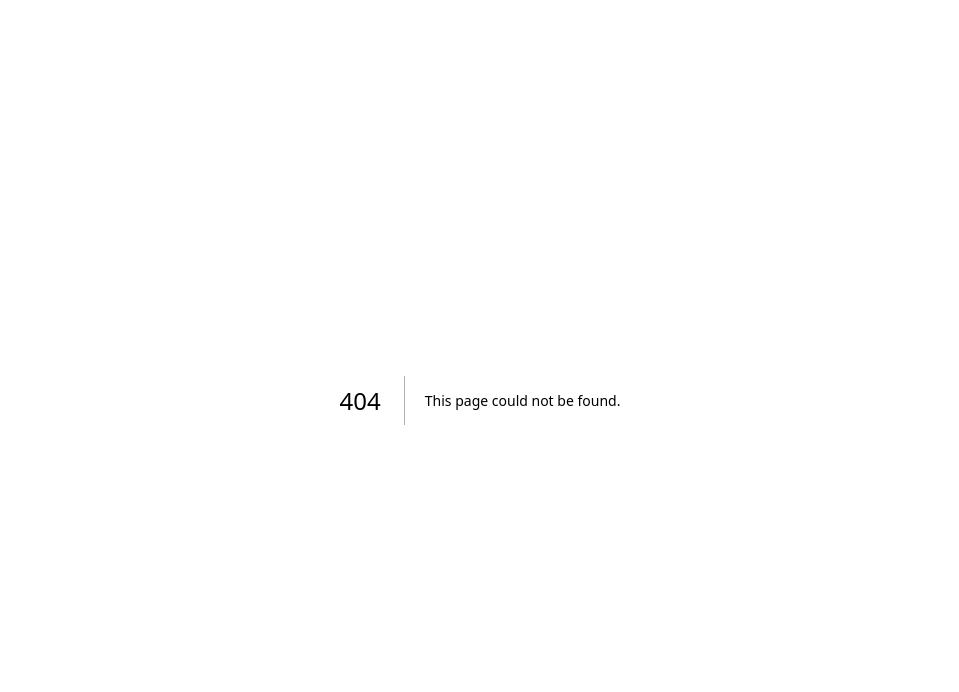
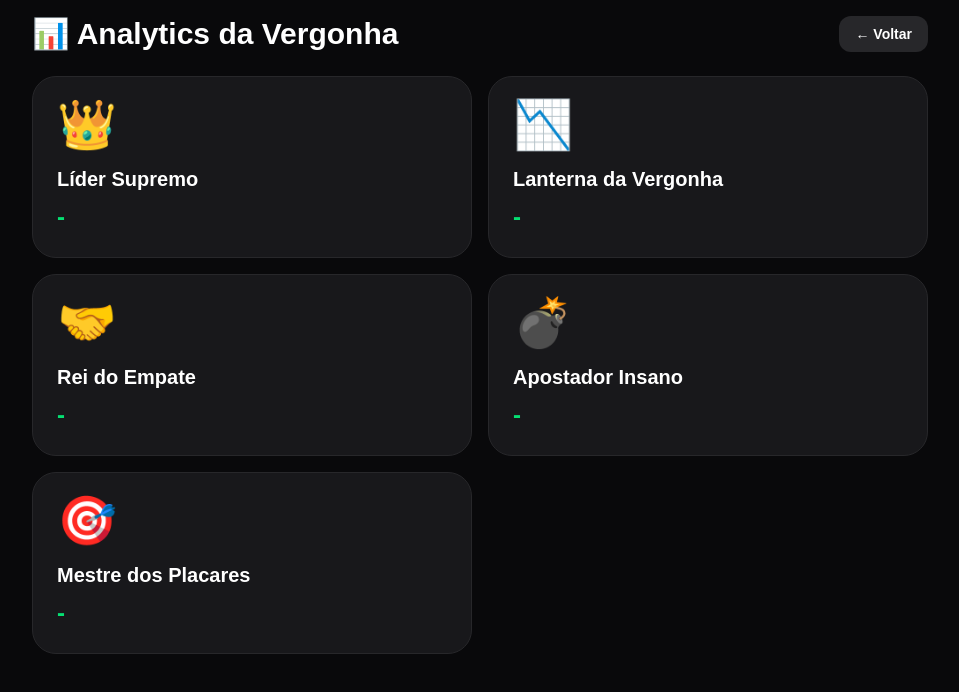
Before and after one commit to crsanches/mae-dina-fc, a Next.js app: page /analytics in a window 1280 px wide. Before the commit this address had no page. Shown: the top 692 px of the page, without its empty margins (160-1119 px from the left). Built offline with nearby package versions, Linux system fonts and the light colour scheme; no server answers; the database is empty.

Commit message:
bloco de analises estranhas2

```diff
--- /dev/null
+++ b/app/analytics/page.tsx
@@ -0,0 +1,310 @@
+"use client";
+
+import Link from "next/link";
+
+import {
+  useEffect,
+  useState
+} from "react";
+
+import {
+  db
+} from "../../lib/firebase";
+
+import {
+  collection,
+  getDocs
+} from "firebase/firestore";
+
+import {
+  calculatePoints
+} from "../../lib/calculatePoints";
+
+type Stats = {
+
+  leader: string;
+
+  lastPlace: string;
+
+  drawKing: string;
+
+  crazyBetter: string;
+
+  exactMaster: string;
+
+};
+
+export default function AnalyticsPage() {
+
+  const [stats, setStats] =
+    useState<Stats>({
+
+      leader: "-",
+
+      lastPlace: "-",
+
+      drawKing: "-",
+
+      crazyBetter: "-",
+
+      exactMaster: "-"
+
+    });
+
+  useEffect(() => {
+
+    async function carregarAnalytics() {
+
+      const betsSnapshot =
+        await getDocs(
+          collection(db, "bets")
+        );
+
+      const gamesSnapshot =
+        await getDocs(
+          collection(db, "games")
+        );
+
+      const ranking:
+        Record<string, number> = {};
+
+      const drawCount:
+        Record<string, number> = {};
+
+      const crazyCount:
+        Record<string, number> = {};
+
+      const exactCount:
+        Record<string, number> = {};
+
+      betsSnapshot.forEach((betDoc) => {
+
+        const bet =
+          betDoc.data();
+
+        const user =
+          bet.userName;
+
+        if (!ranking[user]) {
+          ranking[user] = 0;
+        }
+
+        if (!drawCount[user]) {
+          drawCount[user] = 0;
+        }
+
+        if (!crazyCount[user]) {
+          crazyCount[user] = 0;
+        }
+
+        if (!exactCount[user]) {
+          exactCount[user] = 0;
+        }
+
+        if (
+          Number(bet.golsA) ===
+          Number(bet.golsB)
+        ) {
+
+          drawCount[user]++;
+
+        }
+
+        if (
+          Number(bet.golsA) >= 6 ||
+          Number(bet.golsB) >= 6
+        ) {
+
+          crazyCount[user]++;
+
+        }
+
+        gamesSnapshot.forEach((gameDoc) => {
+
+          const game =
+            gameDoc.data();
+
+          if (
+            game.match === bet.match &&
+            game.resultadoA !== undefined &&
+            game.resultadoB !== undefined
+          ) {
+
+            const points =
+              calculatePoints({
+
+                apostaA:
+                  Number(bet.golsA),
+
+                apostaB:
+                  Number(bet.golsB),
+
+                resultadoA:
+                  Number(game.resultadoA),
+
+                resultadoB:
+                  Number(game.resultadoB)
+
+              });
+
+            ranking[user] += points;
+
+            if (
+              Number(bet.golsA) === Number(game.resultadoA) &&
+              Number(bet.golsB) === Number(game.resultadoB)
+            ) {
+
+              exactCount[user]++;
+
+            }
+
+          }
+
+        });
+
+      });
+
+      const leader =
+        Object.entries(ranking)
+          .sort(
+            (a, b) =>
+              b[1] - a[1]
+          )[0]?.[0] || "-";
+
+      const lastPlace =
+        Object.entries(ranking)
+          .sort(
+            (a, b) =>
+              a[1] - b[1]
+          )[0]?.[0] || "-";
+
+      const drawKing =
+        Object.entries(drawCount)
+          .sort(
+            (a, b) =>
+              b[1] - a[1]
+          )[0]?.[0] || "-";
+
+      const crazyBetter =
+        Object.entries(crazyCount)
+          .sort(
+            (a, b) =>
+              b[1] - a[1]
+          )[0]?.[0] || "-";
+
+      const exactMaster =
+        Object.entries(exactCount)
+          .sort(
+            (a, b) =>
+              b[1] - a[1]
+          )[0]?.[0] || "-";
+
+      setStats({
+
+        leader,
+
+        lastPlace,
+
+        drawKing,
+
+        crazyBetter,
+
+        exactMaster
+
+      });
+
+    }
+
+    carregarAnalytics();
+
+  }, []);
+
+  const cards = [
+
+    {
+      emoji: "👑",
+      title: "Líder Supremo",
+      user: stats.leader
+    },
+
+    {
+      emoji: "📉",
+      title: "Lanterna da Vergonha",
+      user: stats.lastPlace
+    },
+
+    {
+      emoji: "🤝",
+      title: "Rei do Empate",
+      user: stats.drawKing
+    },
+
+    {
+      emoji: "💣",
+      title: "Apostador Insano",
+      user: stats.crazyBetter
+    },
+
+    {
+      emoji: "🎯",
+      title: "Mestre dos Placares",
+      user: stats.exactMaster
+    }
+
+  ];
+
+  return (
+
+    <main className="min-h-screen bg-zinc-950 text-white p-4">
+
+      <div className="max-w-4xl mx-auto">
+
+        <div className="flex items-center justify-between mb-6">
+
+          <h1 className="text-3xl font-black">
+            📊 Analytics da Vergonha
+          </h1>
+
+          <Link
+            href="/"
+            className="bg-zinc-800 hover:bg-zinc-700 transition px-4 py-2 rounded-xl font-bold text-sm"
+          >
+            ← Voltar
+          </Link>
+
+        </div>
+
+        <div className="grid md:grid-cols-2 gap-4">
+
+          {cards.map((card) => (
+
+            <div
+              key={card.title}
+              className="bg-zinc-900 border border-zinc-800 rounded-3xl p-6"
+            >
+
+              <div className="text-5xl mb-4">
+                {card.emoji}
+              </div>
+
+              <h2 className="text-xl font-black mb-2">
+                {card.title}
+              </h2>
+
+              <p className="text-green-400 text-2xl font-black">
+                {card.user}
+              </p>
+
+            </div>
+
+          ))}
+
+        </div>
+
+      </div>
+
+    </main>
+
+  );
+
+}
--- a/app/page.tsx
+++ b/app/page.tsx
@@ -7,7 +7,7 @@ import UserStats from "../components/UserStats";
 import MemeCard from "../components/MemeCard";
 import LoginCard from "../components/LoginCard";
 import RealRanking from "../components/RealRanking";
-
+import Link from "next/link";
 
 import { useEffect, useState } from "react";
 
@@ -396,7 +396,28 @@ useEffect(() => {
 
         {/* RANKING */}
         <RealRanking />
+        <Link
+          href="/analytics"
+          className="bg-zinc-900 border border-zinc-800 hover:border-purple-500 transition rounded-3xl p-5 flex items-center gap-4"
+        >
 
+          <div className="text-5xl">
+            🤓
+          </div>
+
+          <div>
+
+            <h2 className="text-xl font-black text-purple-400">
+              📊 Análises Fundamentalistas
+            </h2>
+
+            <p className="text-zinc-400 text-sm mt-1">
+              Especialistas analisam suas tragédias futebolísticas 😄
+            </p>
+
+          </div>
+
+        </Link>
         {/* MEME */}
         {automaticMeme && (
 
--- a/components/Header.tsx
+++ b/components/Header.tsx
@@ -1,4 +1,5 @@
 import Image from "next/image";
+
 
 export default function Header() {
 
@@ -43,6 +44,11 @@ export default function Header() {
         </p>
 
       </div>
+      <div className="mt-3">
+
+
+
+</div>
 
     </header>
 
```
